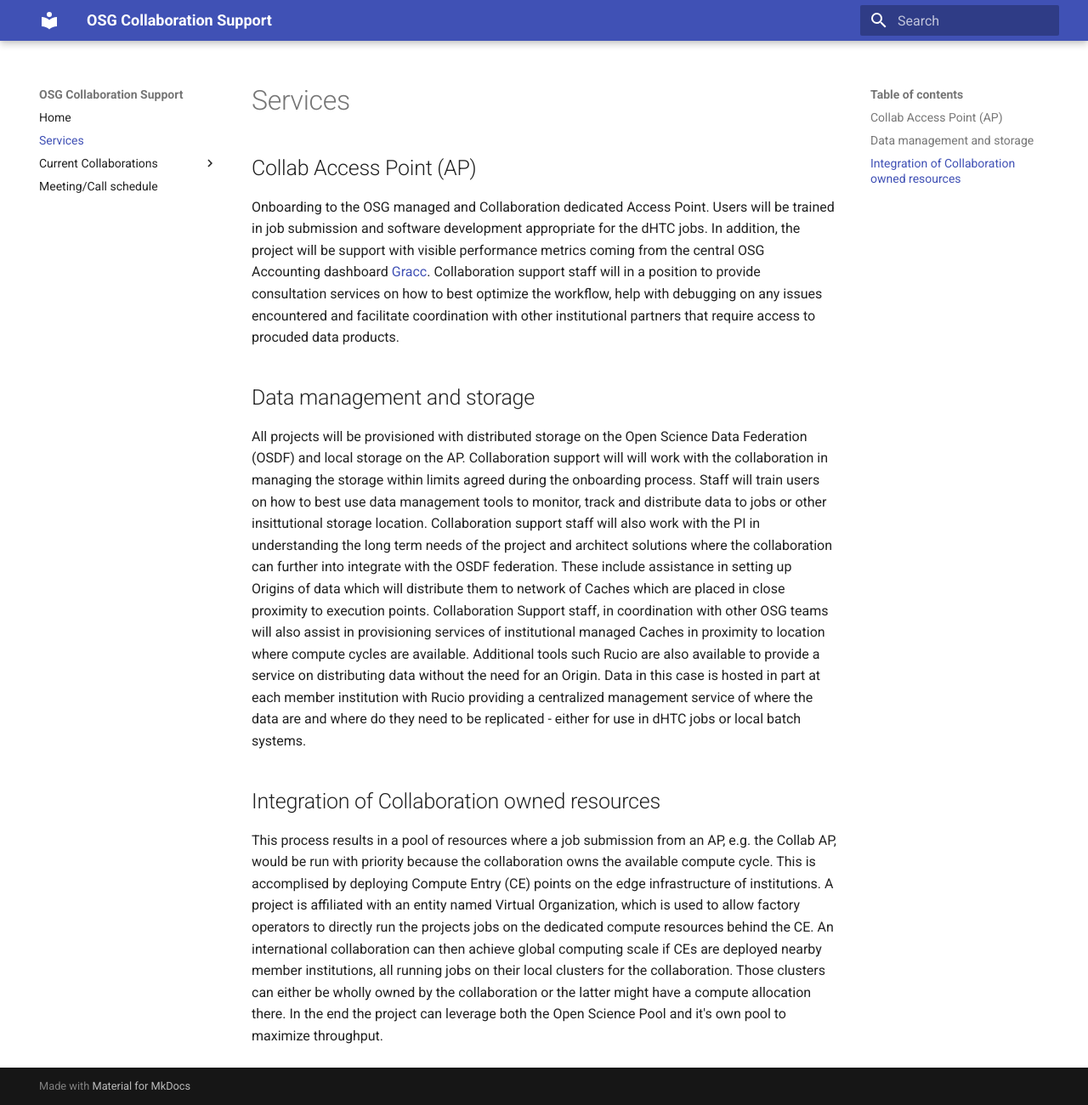
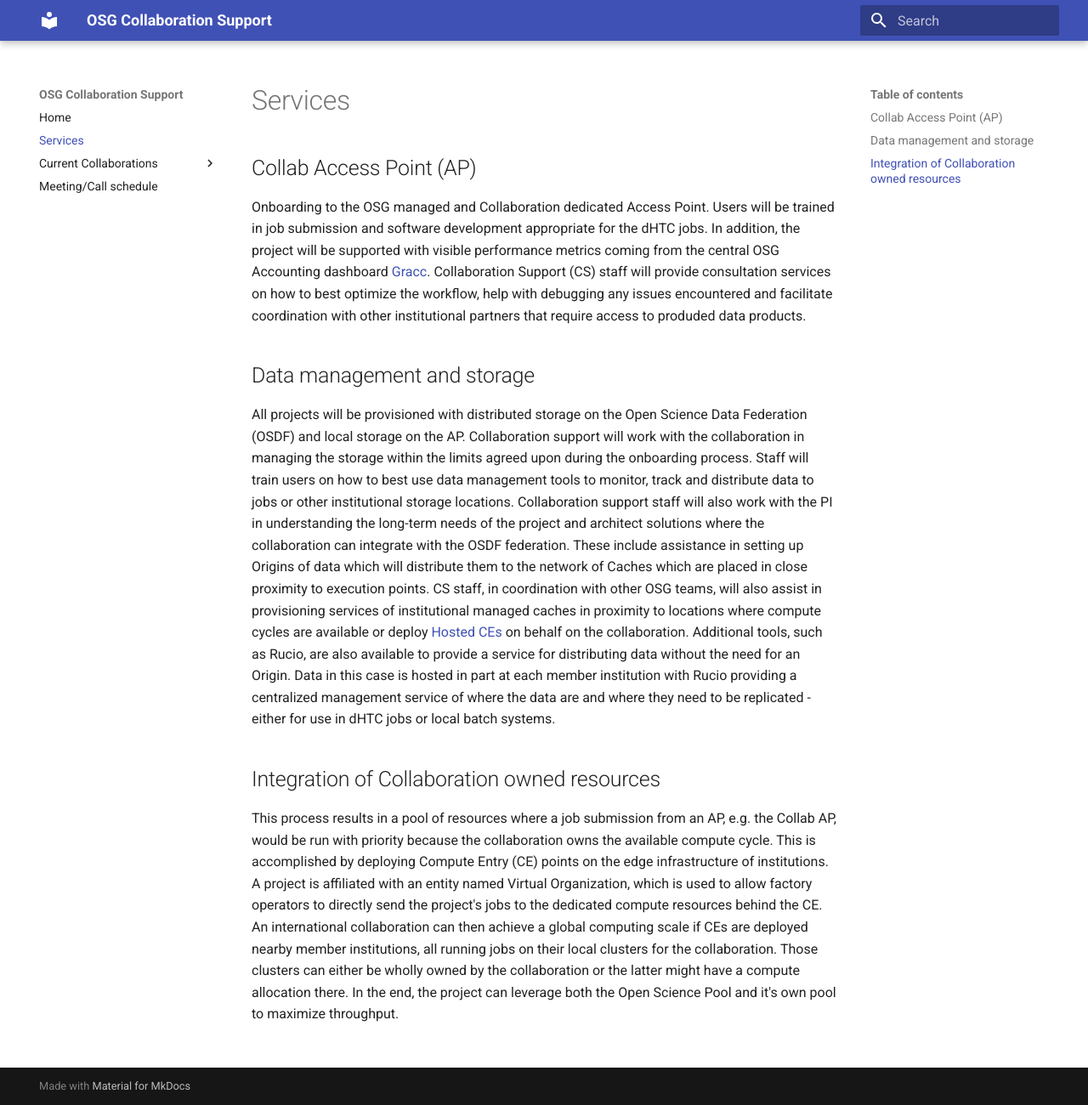
Before and after one commit to osg-htc/collaboration-support, an MkDocs documentation site: the page built from docs/misc/services.md, in a window 1280 px wide and 1300 px high. Shown: the whole window at 85% size. Built offline with MkDocs 1.6.1 and Material for MkDocs 9.7.7, drawn with Linux system fonts in a browser that asks for light colours.

Commit message:
Update services.md

```diff
--- a/docs/misc/services.md
+++ b/docs/misc/services.md
@@ -1,28 +1,18 @@
 ## Collab Access Point (AP)
 
-Onboarding to the OSG managed and Collaboration dedicated Access Point. Users will be trained in job submission and software development appropriate for the dHTC jobs.
-In addition, the project will be support with visible performance metrics coming from the central OSG Accounting dashboard [Gracc](https://gracc.opensciencegrid.org/d/000000074/gracc-home?orgId=1).
-Collaboration support staff will in a position to provide consultation services on how to best optimize the workflow, help with debugging on any issues
-encountered and facilitate coordination with other institutional partners that require access to procuded data products.
+Onboarding to the OSG managed and Collaboration dedicated Access Point. Users will be trained in job submission and software development appropriate for the dHTC jobs. In addition, the project will be supported with visible performance metrics coming from the central OSG Accounting dashboard [Gracc](https://gracc.opensciencegrid.org/d/000000074/gracc-home?orgId=1).
+Collaboration Support (CS) staff will provide consultation services on how to best optimize the workflow, help with debugging any issues encountered and facilitate coordination with other institutional partners that require access to produded data products.
 
 
 ## Data management and storage
 
-All projects will be provisioned with distributed storage on the Open Science Data Federation (OSDF) and local storage on the AP. Collaboration support will
-will work with the collaboration in managing the storage within limits agreed during the onboarding process. Staff will train users on how to best
-use data management tools to monitor, track and distribute data to jobs or other insittutional storage location.
-Collaboration support staff will also work with the PI in understanding the long term needs of the project and architect solutions where the collaboration can
-further into integrate with the OSDF federation. These include assistance in setting up Origins of data which will distribute them to network of Caches which are
-placed in close proximity to execution points. Collaboration Support staff, in coordination with other OSG teams will also assist in provisioning services of
-institutional managed Caches in proximity to location where compute cycles are available. Additional tools such Rucio are also available to provide a service on
+All projects will be provisioned with distributed storage on the Open Science Data Federation (OSDF) and local storage on the AP. Collaboration support will work with the collaboration in managing the storage within the limits agreed upon during the onboarding process. Staff will train users on how to best
+use data management tools to monitor, track and distribute data to jobs or other institutional storage locations.
+Collaboration support staff will also work with the PI in understanding the long-term needs of the project and architect solutions where the collaboration can integrate with the OSDF federation. These include assistance in setting up Origins of data which will distribute them to the network of Caches which are placed in close proximity to execution points. CS staff, in coordination with other OSG teams, will also assist in provisioning services of
+institutional managed caches in proximity to locations where compute cycles are available or deploy [Hosted CEs](https://osg-htc.org/docs/compute-element/hosted-ce/) on behalf on the collaboration. Additional tools, such as Rucio, are also available to provide a service for
 distributing data without the need for an Origin. Data in this case is hosted in part at each member institution with Rucio providing a centralized
-management service of where the data are and where do they need to be replicated - either for use in dHTC jobs or local batch systems.
+management service of where the data are and where they need to be replicated - either for use in dHTC jobs or local batch systems.
 
 ## Integration of Collaboration owned resources
 
-This process results in a pool of resources where a job submission from an AP, e.g. the Collab AP, would be run with priority because the collaboration owns
-the available compute cycle. This is accomplised by deploying Compute Entry (CE) points on the edge infrastructure of institutions. A project is affiliated with
-an entity named Virtual Organization, which is used to allow factory operators to directly run the projects jobs on the dedicated compute resources behind the CE.
-An international collaboration can then achieve global computing scale if CEs are deployed nearby member institutions, all running jobs on their local clusters
-for the collaboration. Those clusters can either be wholly owned by the collaboration or the latter might have a compute allocation there.
-In the end the project can leverage both the Open Science Pool and it's own pool to maximize throughput.
+This process results in a pool of resources where a job submission from an AP, e.g. the Collab AP, would be run with priority because the collaboration owns the available compute cycle. This is accomplished by deploying Compute Entry (CE) points on the edge infrastructure of institutions. A project is affiliated with an entity named Virtual Organization, which is used to allow factory operators to directly send the project's jobs to the dedicated compute resources behind the CE. An international collaboration can then achieve a global computing scale if CEs are deployed nearby member institutions, all running jobs on their local clusters for the collaboration. Those clusters can either be wholly owned by the collaboration or the latter might have a compute allocation there. In the end, the project can leverage both the Open Science Pool and it's own pool to maximize throughput.
```
